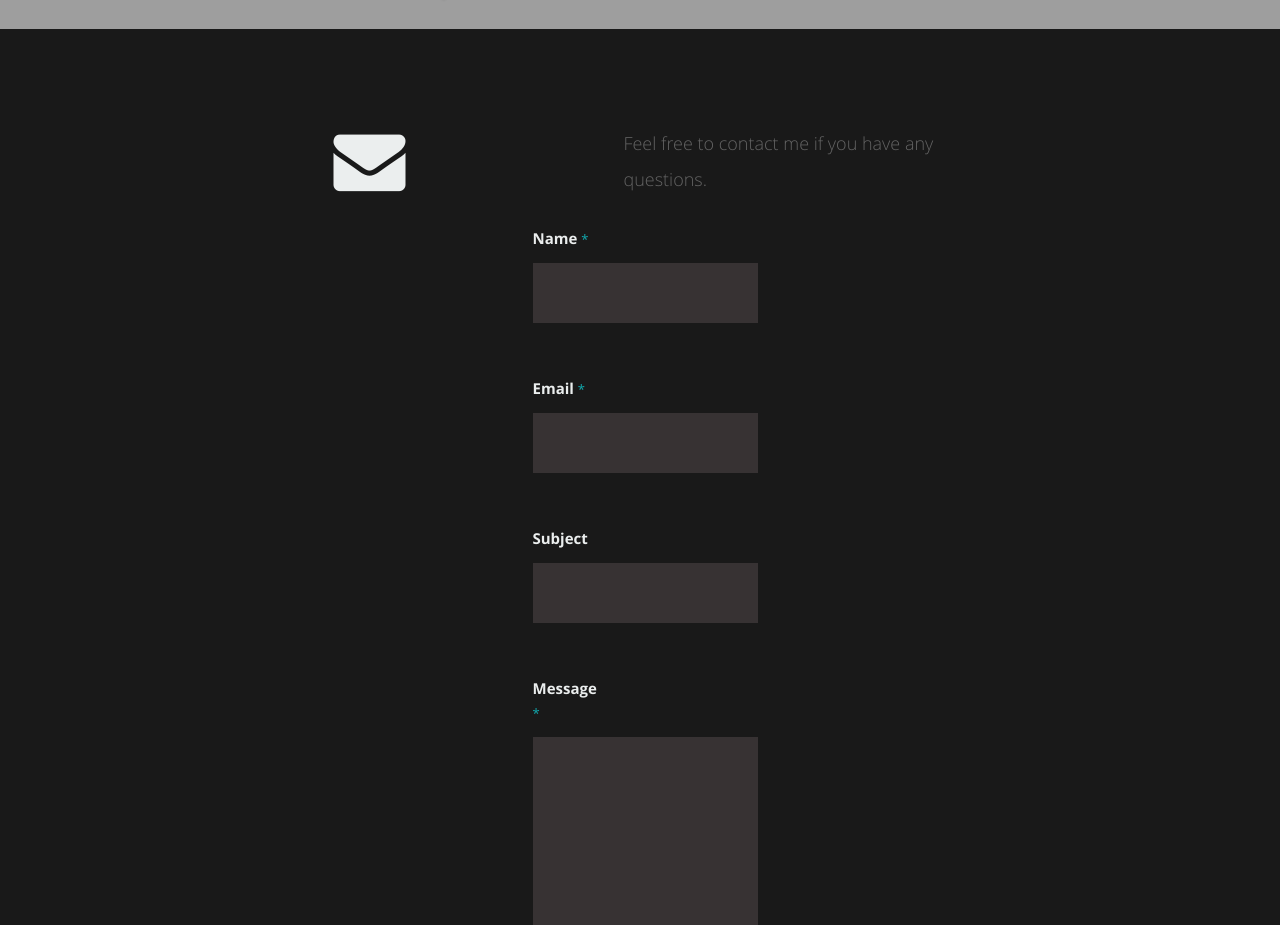
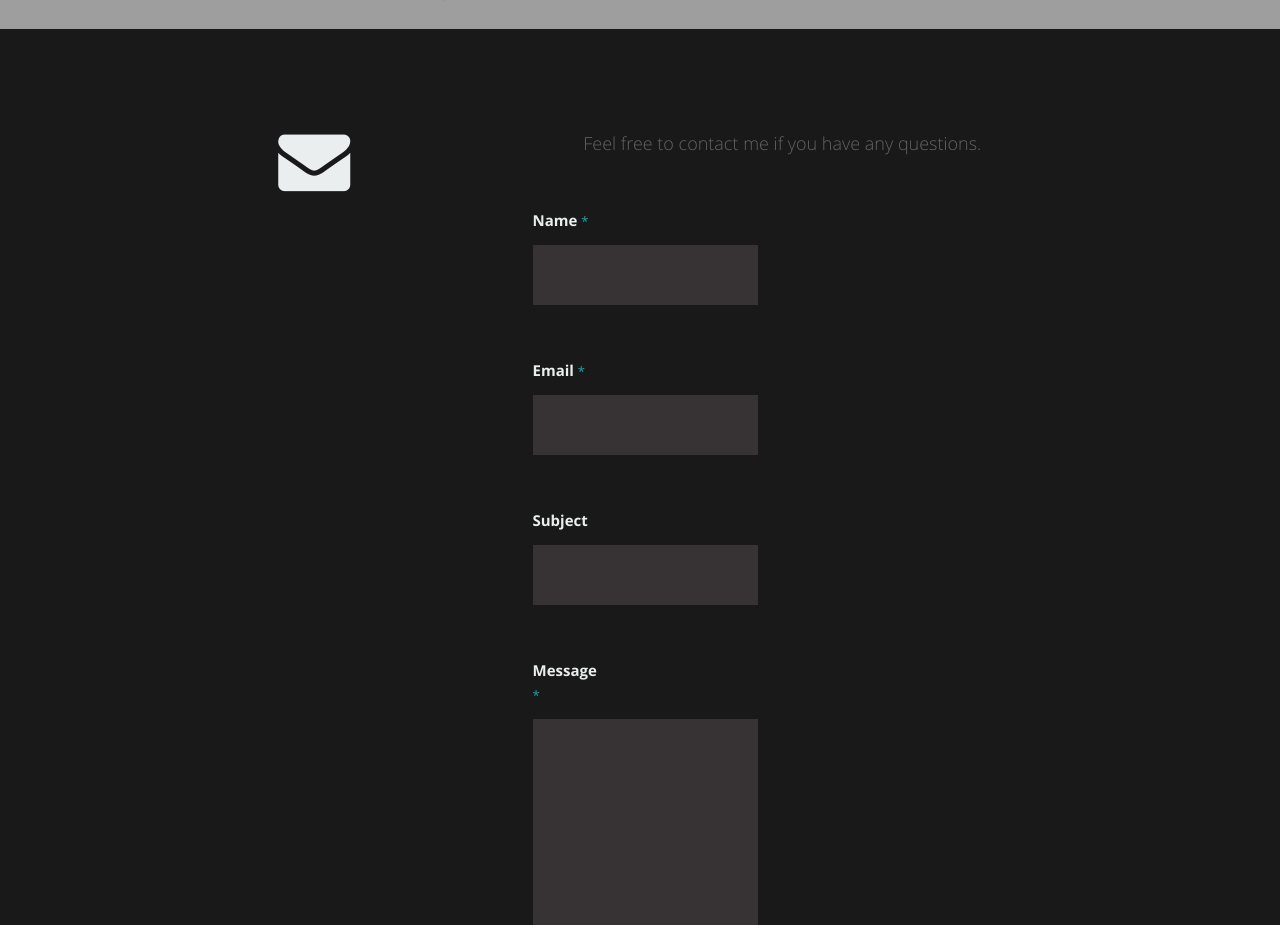
Before and after one commit to asaf-bg/Website, a React (Create React App) app: page / in a window 1280 px wide. Shown: the part 4185-5110 px from the top of the page. Built offline with nearby package versions, Linux system fonts and the light colour scheme; grey boxes are pictures that could not be loaded; a web font is replaced by a local one.

Commit message:
formfix
Signed-off-by: asaf-bg <asafbg2@gmail.com>

```diff
--- a/src/Components/Contact.js
+++ b/src/Components/Contact.js
@@ -25,7 +25,7 @@ class Contact extends Component {
 
             </div>
 
-            <div className="col-xs-10">
+            <div className="col-xs-10 col-sm-5">
 
                   <p className="lead">{message}</p>
 
@@ -36,7 +36,7 @@ class Contact extends Component {
          <div className="d-flex justify-content-md-center">
             <div className="col-xs-0 col-sm-3 col-lg-3">
 
-               <form action="" method="post" id="contactForm" name="contactForm">
+               <form action="mailto:asafbg2@gmail.com" method="post" id="contactForm" name="contactForm">
 					<fieldset>
 
                   <div>
```
